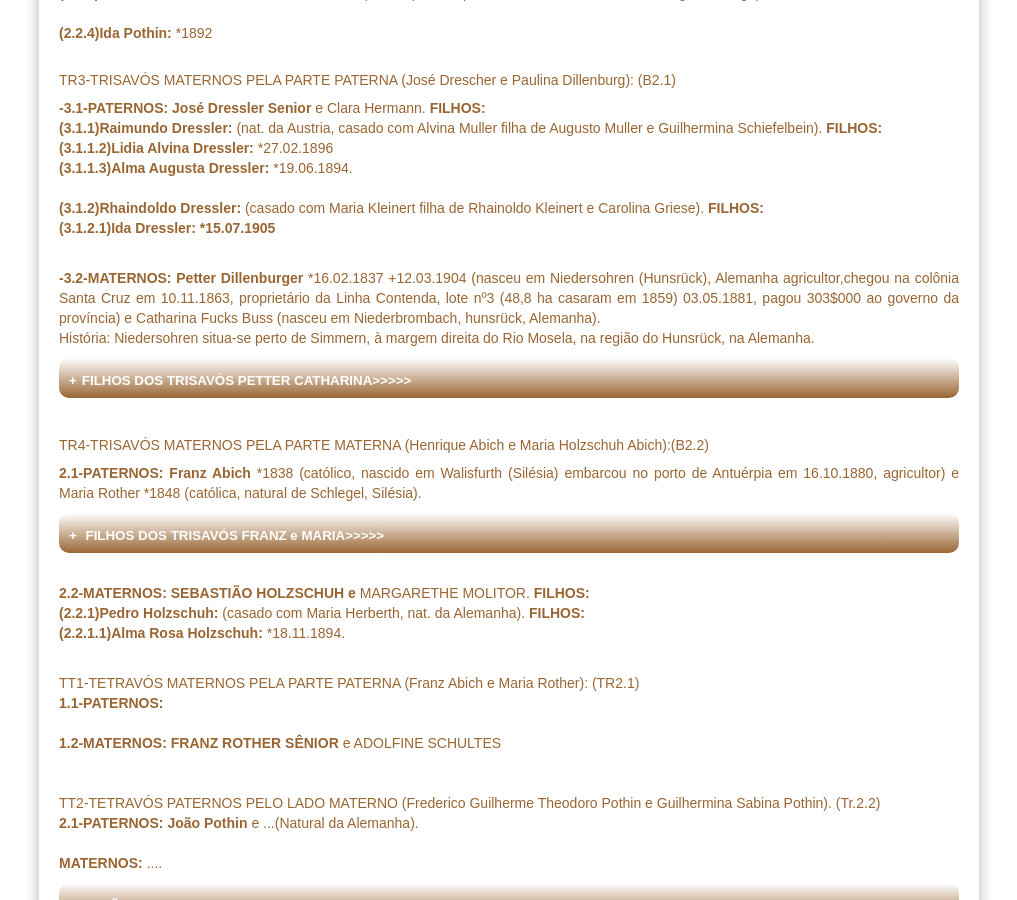
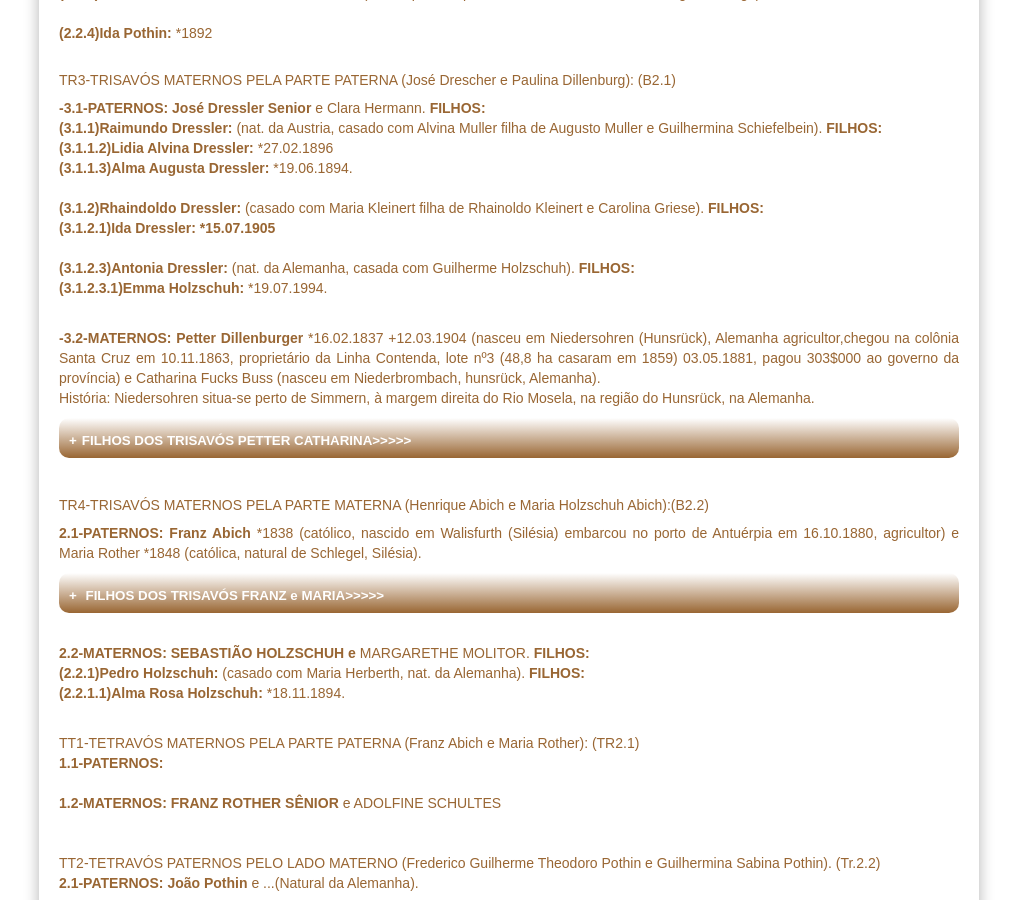
Before and after one commit to claudiovargas1955/claudiovargas1955.github.io, a Jekyll site: the page built from _pages/arvore-genealogica-de-roselia-renita-bredow.html, in a window 1280 px wide and 900 px high, scrolled down 2606 px. Shown: the whole window, without its empty margins (131-1148 px from the left). Built offline with Jekyll 4.4.1, drawn with Linux system fonts in a browser that asks for light colours; some web fonts are replaced.

Commit message:
Update arvore-genealogica-de-roselia-renita-bredow.html

```diff
--- a/_pages/arvore-genealogica-de-roselia-renita-bredow.html
+++ b/_pages/arvore-genealogica-de-roselia-renita-bredow.html
@@ -445,6 +445,9 @@ Alemanha e Agostinha Domann nat. da Alemanha. Em segunda nupcias em 22.03.1930 c
 <b>(3.1.2)Rhaindoldo Dressler: </b>(casado com Maria Kleinert filha de Rhainoldo Kleinert e Carolina Griese). <b>FILHOS:</b><br>
 <b>(3.1.2.1)Ida Dressler: *15.07.1905</b><br><br>
 
+<b>(3.1.2.3)Antonia Dressler: </b>(nat. da Alemanha, casada com Guilherme Holzschuh). <b>FILHOS:</b><br>
+<b>(3.1.2.3.1)Emma Holzschuh: </b>*19.07.1994.<br><br>
+
 <p> <b>-3.2-MATERNOS: Petter Dillenburger</b> *16.02.1837 +12.03.1904 (nasceu em Niedersohren (Hunsrück), Alemanha agricultor,chegou na
 colônia Santa Cruz em 10.11.1863, proprietário da Linha Contenda, lote nº3 (48,8 ha casaram em 1859) 03.05.1881, pagou 303$000 ao
 governo da província) e Catharina Fucks Buss (nasceu em Niederbrombach, hunsrück, Alemanha).<br/>
```
